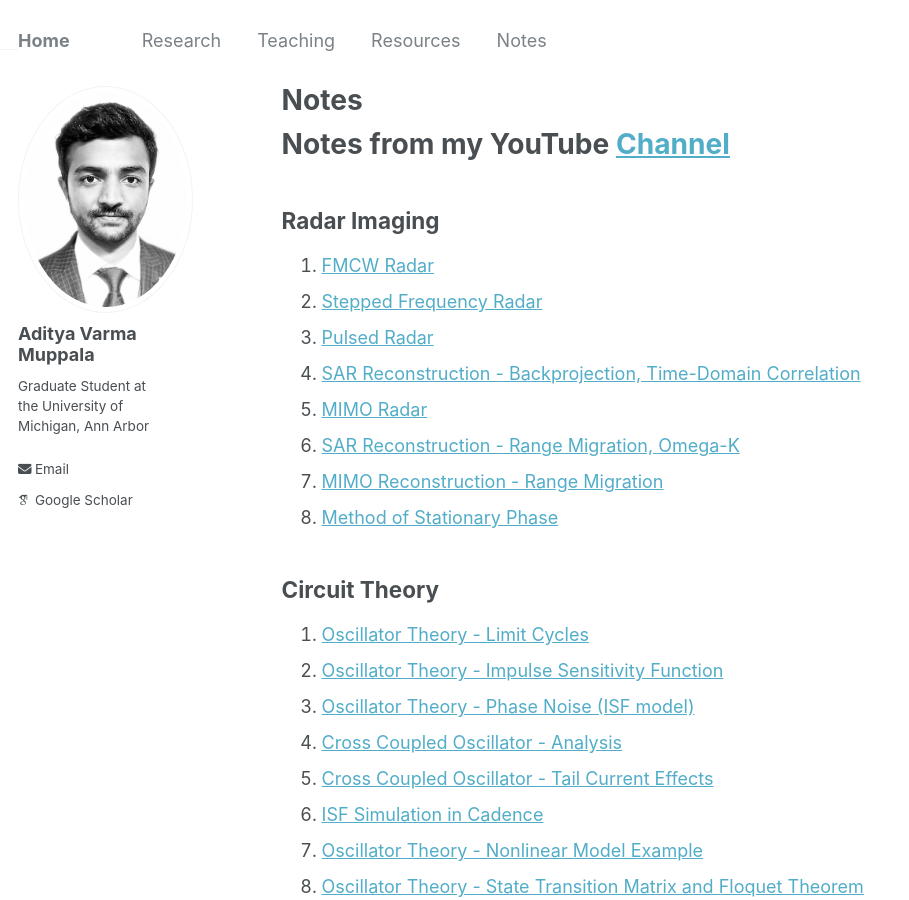
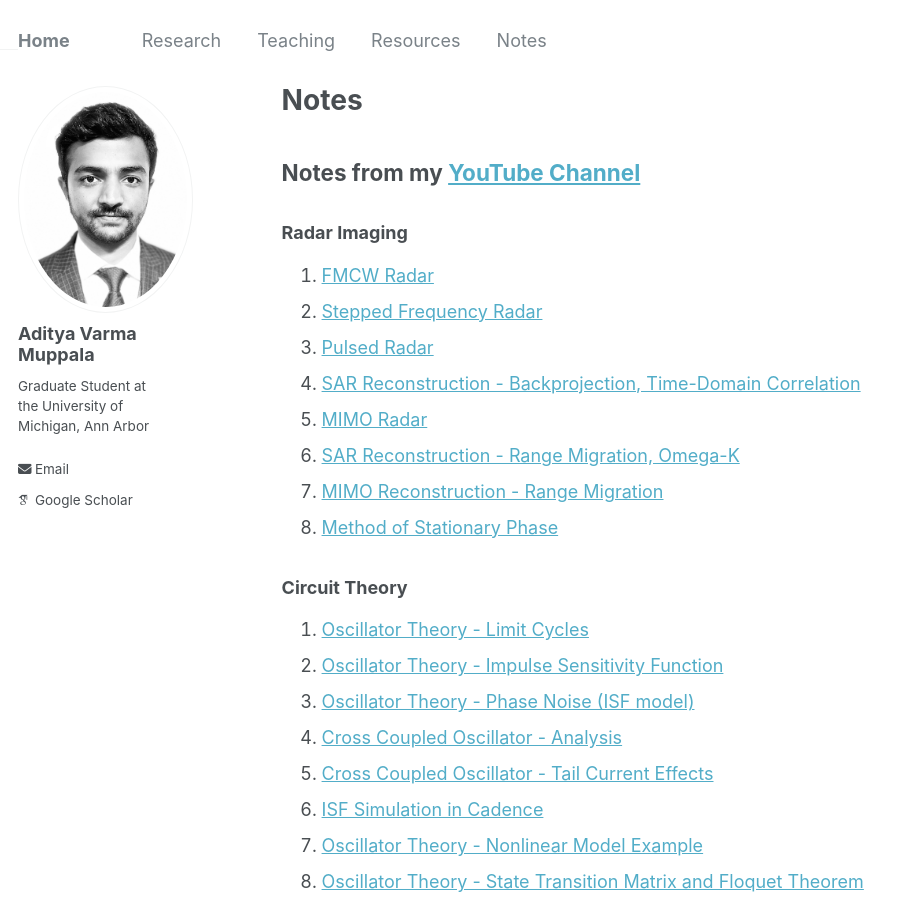
Before and after one commit to AdityaMuppala/adityamuppala.github.io, a Jekyll site: the page built from _pages/notes.md, in a window 1280 px wide and 900 px high. Shown: the whole window, without its empty margins (0-909 px from the left). Built offline with Jekyll 4.4.1, drawn with Linux system fonts in a browser that asks for light colours; some web fonts are replaced.

```diff
--- a/_pages/notes.md
+++ b/_pages/notes.md
@@ -5,8 +5,8 @@ permalink: /notes/
 author_profile: true
 ---
 
-# Notes from my YouTube [Channel](https://www.youtube.com/@adityavarmamuppala437/videos)
-## Radar Imaging
+## Notes from my [YouTube Channel](https://www.youtube.com/@adityavarmamuppala437/videos)
+### Radar Imaging
 1. [FMCW Radar](https://adityamuppala.github.io/assets/Notes_YouTube/FMCW_YouTube.pdf)
 2. [Stepped Frequency Radar](https://adityamuppala.github.io/assets/Notes_YouTube/Stepped_Frequency_YouTube.pdf)
 3. [Pulsed Radar](https://adityamuppala.github.io/assets/Notes_YouTube/Pulsed_YouTube.pdf)
@@ -16,7 +16,7 @@ author_profile: true
 7. [MIMO Reconstruction - Range Migration](https://adityamuppala.github.io/assets/Notes_YouTube/MIMO_RMA_YouTube.pdf)
 8. [Method of Stationary Phase](https://adityamuppala.github.io/assets/Notes_YouTube/MOSP_YouTube.pdf)
 
-## Circuit Theory
+### Circuit Theory
 
 1. [Oscillator Theory - Limit Cycles](https://adityamuppala.github.io/assets/Notes_YouTube/MMIC_Limit_Cycles.pdf)
 2. [Oscillator Theory - Impulse Sensitivity Function](https://adityamuppala.github.io/assets/Notes_YouTube/Oscillators_ISF_model.pdf)
@@ -28,7 +28,7 @@ author_profile: true
 8. [Oscillator Theory - State Transition Matrix and Floquet Theorem](https://adityamuppala.github.io/assets/Notes_YouTube/STM_FT.pdf)
 9. [Oscillator Theory - Perturbation Projection Vector](https://adityamuppala.github.io/assets/Notes_YouTube/PPV_Theory_Notes.pdf)
 
-# Notes from courses and books
+## Notes from courses and books
 
 1. [Advanced Linear Algebra 1](https://adityamuppala.github.io/assets/Notes_Courses/Advanced_Linear_Algebra_1.pdf)
 2. [Advanced Linear Algebra 2](https://adityamuppala.github.io/assets/Notes_Courses/Advanced_Linear_Algebra_2.pdf)
```
